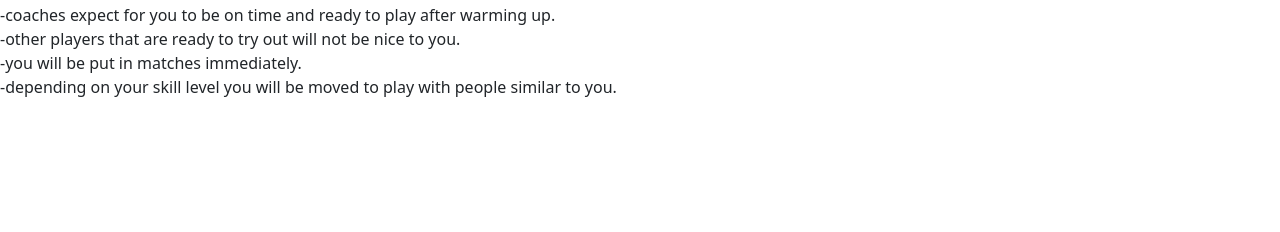
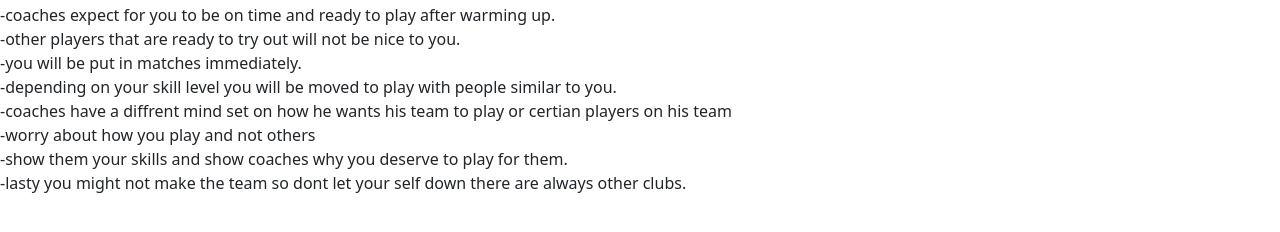
Before and after one commit to Osva06/Osva-Santi-Capstone, a plain HTML site: page tips.html in a window 1280 px wide. Shown: the part 126-358 px from the top of the page. Drawn offline with nearby package versions, Linux system fonts and the light colour scheme.

Commit message:
tips and changes

```diff
--- a/tips.html
+++ b/tips.html
@@ -39,15 +39,21 @@
 
  <h1>Tips/Things to expect for your first try out </h1>
 
- -coaches expect for you to be on time and ready to play after warming up.
+-coaches expect for you to be on time and ready to play after warming up.
  <br>
- -other players that are ready to try out will not be nice to you.
+-other players that are ready to try out will not be nice to you.
  <br>
- -you will be put in matches immediately.
+-you will be put in matches immediately.
  <br>
- -depending on your skill level you will be moved to play with people similar to you.
+-depending on your skill level you will be moved to play with people similar to you.
  <br>
-
+-coaches have a diffrent mind set on how he wants his team to play or certian players on his team
+<br>
+-worry about how you play and not others
+<br>
+-show them your skills and show coaches why you deserve to play for them.
+<br>
+-lasty you might not make the team so dont let your self down there are always other clubs.
 
 
 
```
Also changed, not shown: aboutus.html (+1 -0 lines).
